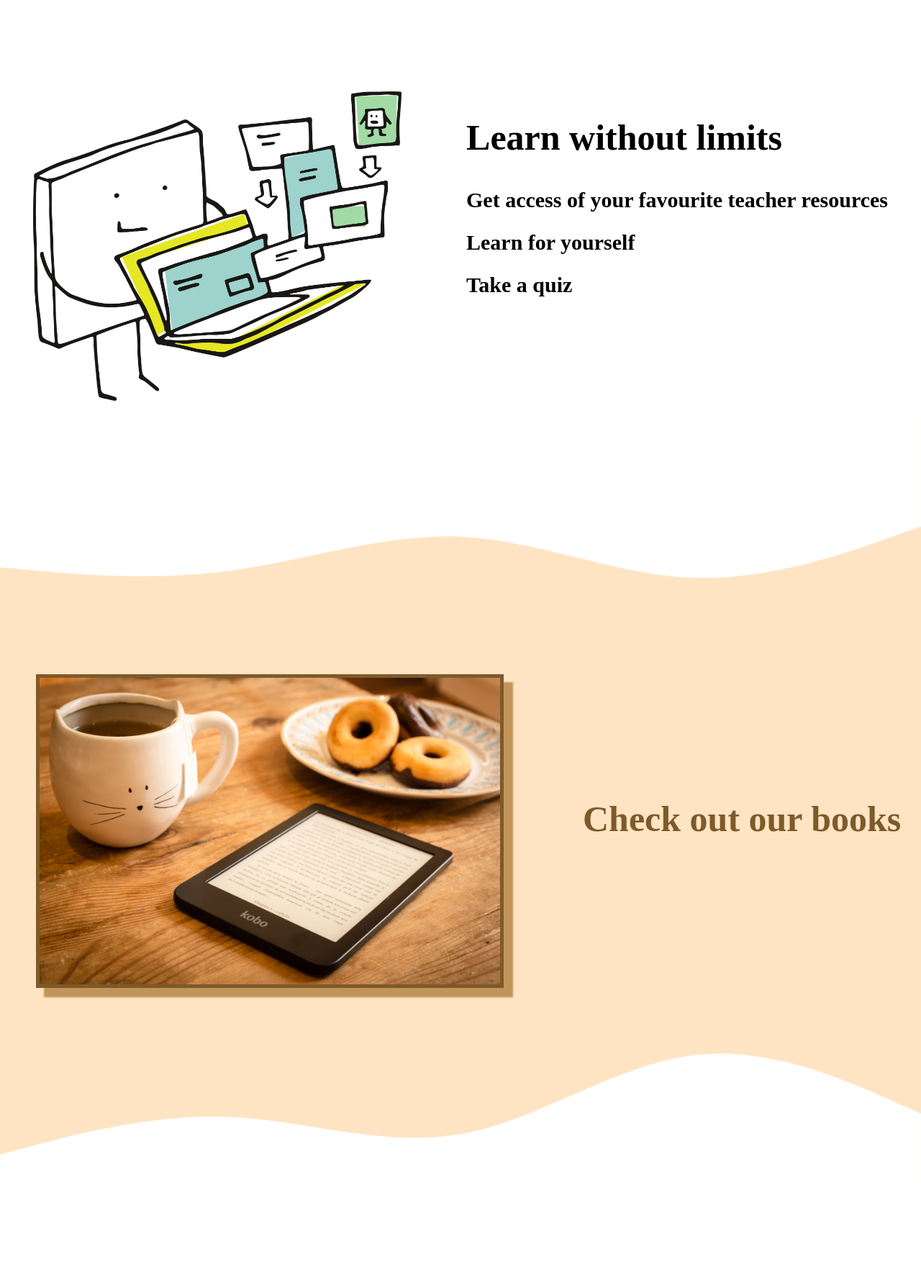
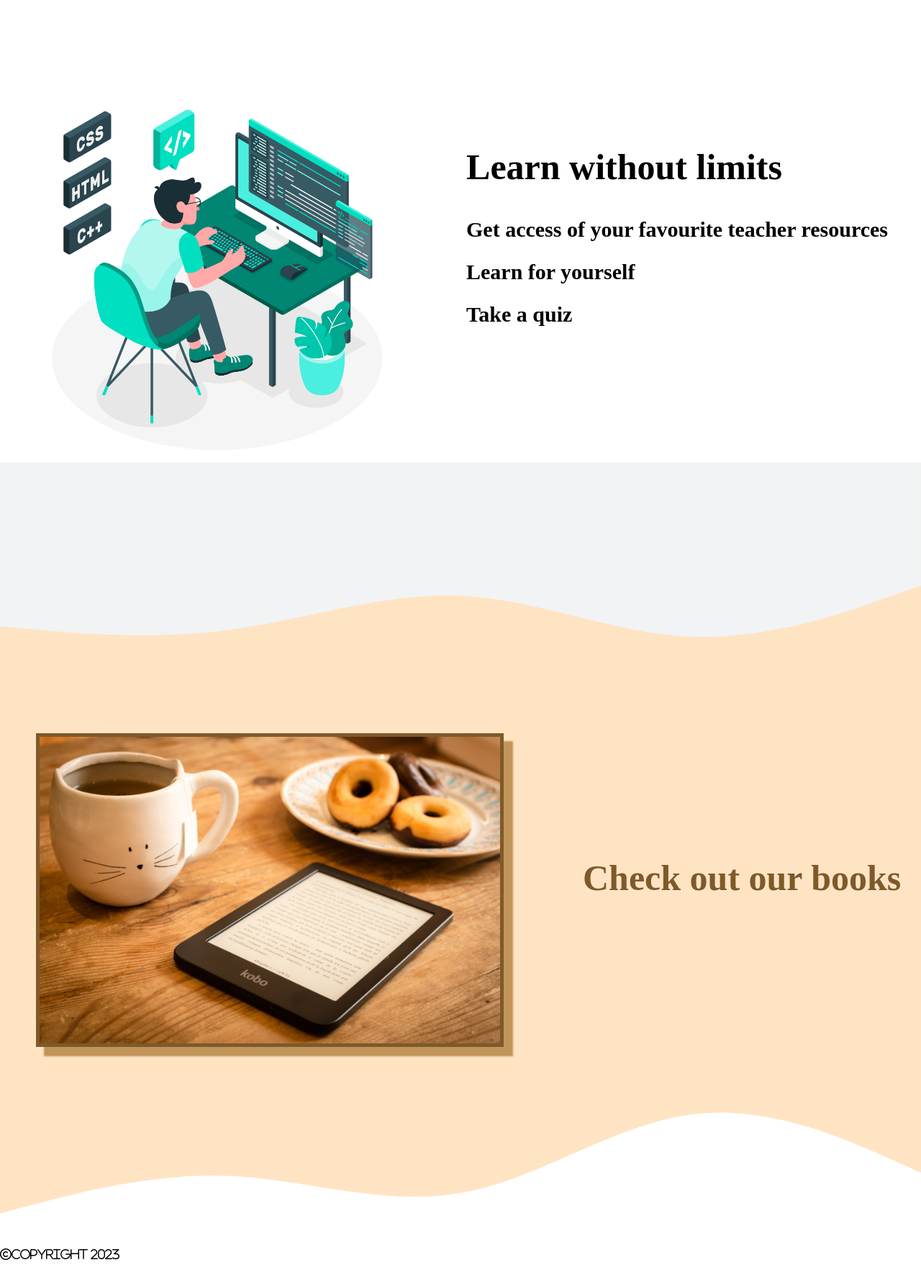
Before and after one commit to shadj1286/SE-project, a plain HTML site: page front.html in a window 1280 px wide. Shown: the part 72-1862 px from the top of the page at 72% size. After the commit the page ends 1825 px from the top, so only its background shows below. Drawn offline with nearby package versions, Linux system fonts and the light colour scheme; a script that the page names is missing.

Commit message:
Update front.html

```diff
--- a/front.html
+++ b/front.html
@@ -7,6 +7,8 @@
     <title>e-learning</title>
     <link rel="stylesheet" href="front.css">
     <script src="front.js"></script>
+    <script src="https://kit.fontawesome.com/433888fe69.js" crossorigin="anonymous"></script>
+
 
     <link rel="stylesheet" href="https://fonts.googleapis.com/css2?family=Material+Symbols+Outlined:opsz,wght,FILL,GRAD@20..48,100..700,0..1,-50..200" />
 
@@ -46,7 +48,7 @@
     <section>
         <div class="container">
             <div class="image">
-               <img src="learning.png" alt="photo">
+               <img src="e-learning.jpg" alt="photo">
             </div>
             <div class="text">
               <h1>Learn without limits</h1>
@@ -60,7 +62,7 @@
 
     </section>
     <section class="reading">
-            <svg xmlns="http://www.w3.org/2000/svg" viewBox="0 0 1440 310"><path fill="white" fill-opacity="1" d="M0,256L60,261.3C120,267,240,277,360,261.3C480,245,600,203,720,208C840,213,960,267,1080,272C1200,277,1320,235,1380,213.3L1440,192L1440,0L1380,0C1320,0,1200,0,1080,0C960,0,840,0,720,0C600,0,480,0,360,0C240,0,120,0,60,0L0,0Z"></path></svg>
+            <svg xmlns="http://www.w3.org/2000/svg" viewBox="0 0 1440 310"><path fill="rgb(241, 243, 244)" fill-opacity="1" d="M0,256L60,261.3C120,267,240,277,360,261.3C480,245,600,203,720,208C840,213,960,267,1080,272C1200,277,1320,235,1380,213.3L1440,192L1440,0L1380,0C1320,0,1200,0,1080,0C960,0,840,0,720,0C600,0,480,0,360,0C240,0,120,0,60,0L0,0Z"></path></svg>
             <div class="container2">
             <div class="book"><img src="reading.jpg" alt="reading"></div>
             <div class="library">
@@ -72,9 +74,10 @@
 
     </section>
 
-    <div class="ok">
 
-    </div>
+    <footer class="footer">
+        <div class="copyright"><i class="fa fa-copyright" aria-hidden="true">copyright 2023</i></div>
+    </footer>
 
 
 
```
